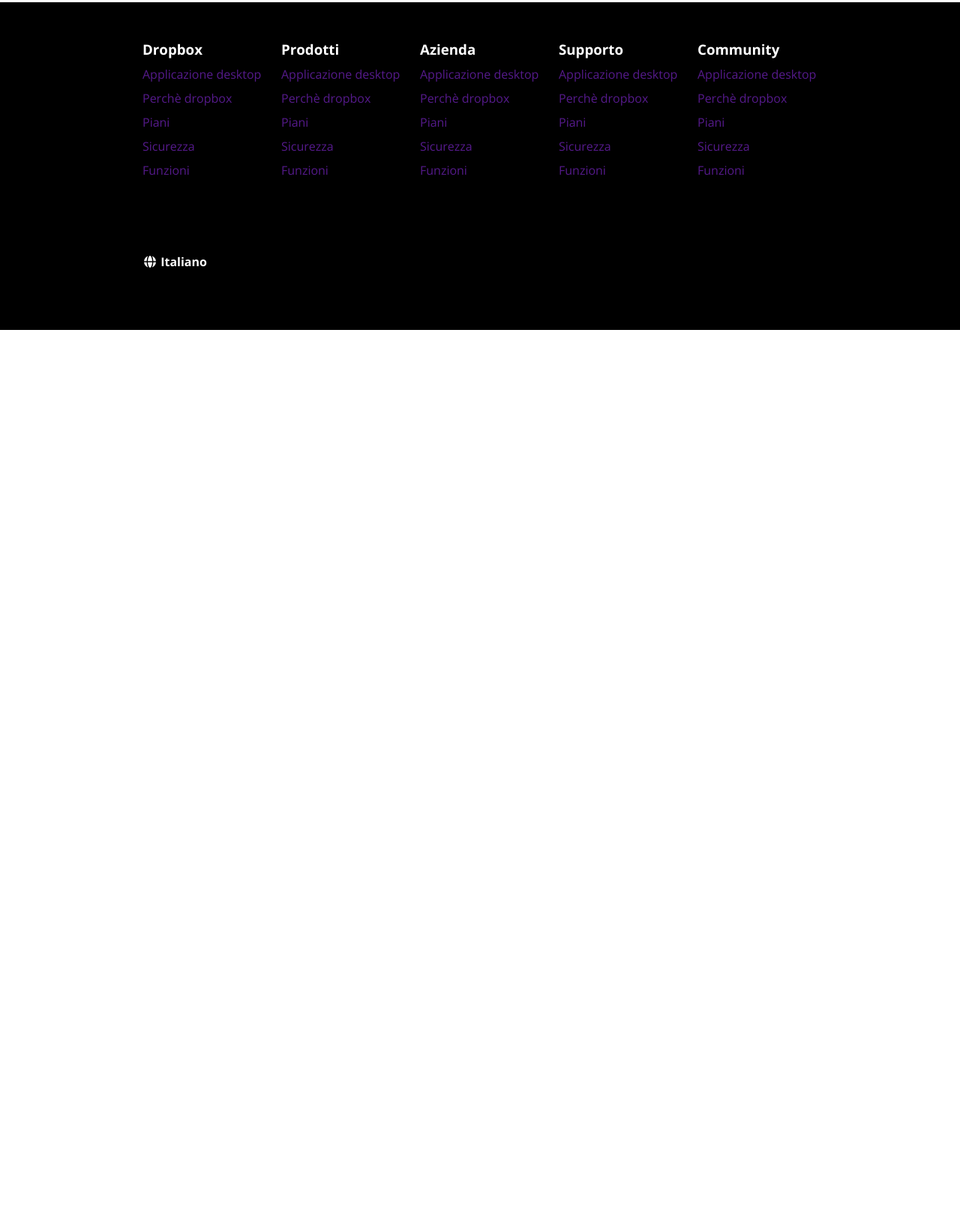
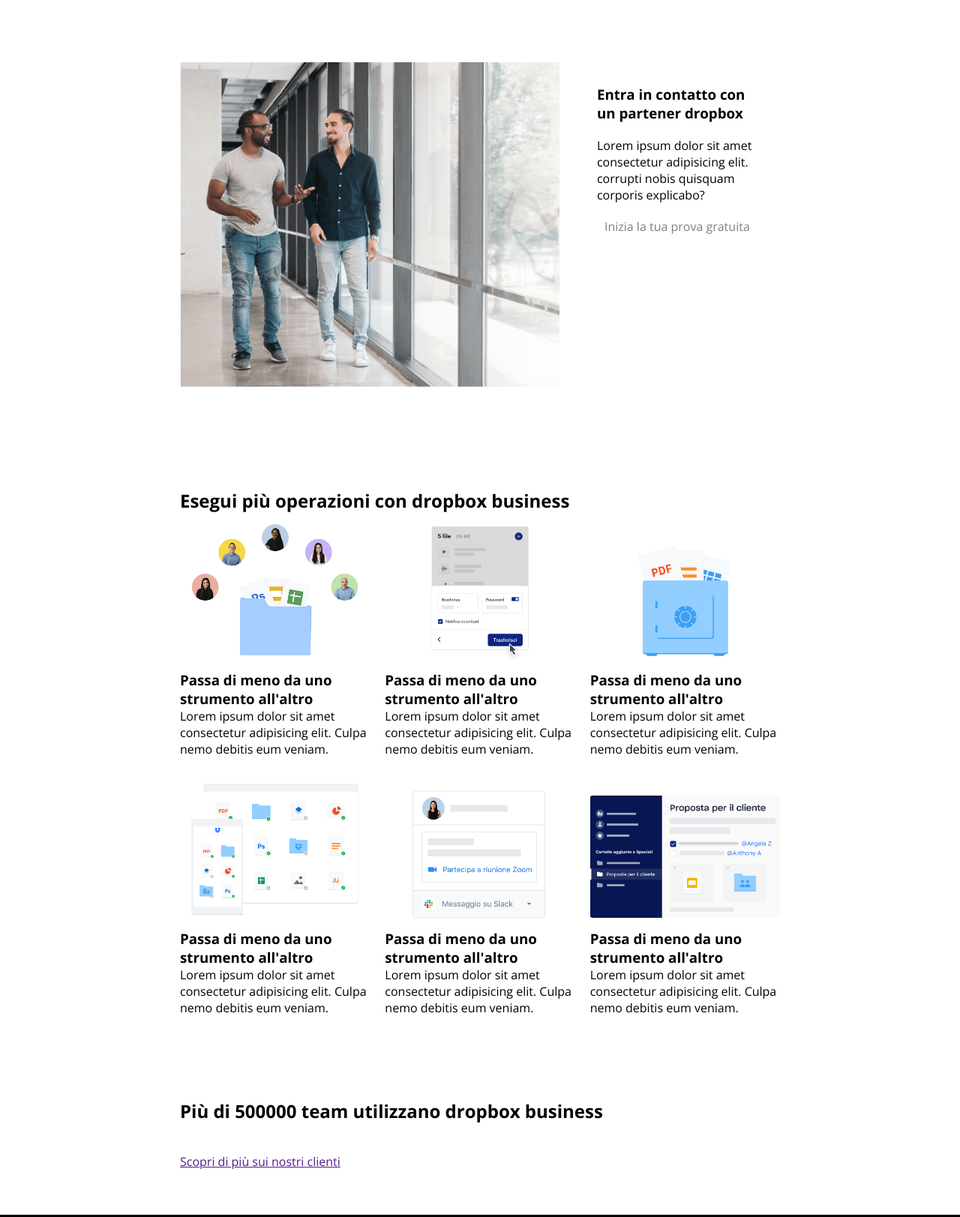
Before and after one commit to Strialuc/htmlcss-dropbox, a plain HTML site: page index.html in a window 1280 px wide. Shown: the part 2006-3629 px from the top of the page at 75% size. Before the commit the page ends 2446 px from the top, so only its background shows below. Drawn offline with nearby package versions, Linux system fonts and the light colour scheme.

Commit message:
esercizio terminato

```diff
--- a/css/style.css
+++ b/css/style.css
@@ -36,9 +36,22 @@ li {
     padding: 10px;
 }
 
+
+
 .btn:hover{
     background-color:aqua;
 }
+
+.btn--gray{
+    background-color: white;
+    color: gray;
+}
+
+.btn--gray:hover{
+    background-color: lightgrey;
+}
+
+
 
 .img-fluid{
     max-width: 100%;
@@ -177,7 +190,7 @@ li {
 }
 
 .enterprise-container{
-      max-width: 800px;
+    max-width: 800px;
     margin: 0 auto;
     gap:30px;
     padding-top:20px;
@@ -192,6 +205,57 @@ li {
 
 .enterprise-left{
     width:30%;
+}
+
+.section-partner{
+    padding:80px;
+}
+
+.partner-container{
+    gap:20px;
+    max-width: 800px;
+    margin: 0 auto;
+}
+
+.partner-right{
+    width: 65%;
+}
+
+.partner-left{
+    flex-direction: column;
+    padding: 30px;
+    width:35%;
+    gap: 20px;
+}
+
+.section-operazioni
+{
+     padding: 50px;
+}
+
+.operazioni-container{
+    max-width: 800px;
+    margin: 0 auto;
+}
+
+.card-section{
+    flex-wrap: wrap;
+    gap:20px;
+}
+
+.card{
+width: calc(100% / 3 - (40px/3));
+}
+
+.utilizzatori-section{
+    padding: 60px;
+}
+
+.utilizzatori-container{
+    max-width: 800px;
+    margin: 0 auto;
+    flex-direction: column;
+    gap: 40px;
 }
 
 
--- a/index.html
+++ b/index.html
@@ -247,12 +247,16 @@
                 </div>
                 <div class="enterprise-container flex">
                     <div class="enterprise-right">
+
                         <h1>Enterprise</h1>
                         <h3>Contatta l'ufficio vendite per i prezzi</h3>
+
                         <p>
-                    soluzioni personalizzate e supporto su misura per aiutare i professionisti IT nella gestione si
+                            soluzioni personalizzate e supporto su misura per aiutare i professionisti IT nella gestione
+                            si
                             qualsiasi scala.
                         </p>
+
                     </div>
 
                     <div class="enterprise-left">
@@ -262,6 +266,112 @@
             </div>
         </div>
         </div>
+
+        <div class="section-partner">
+            <div class="partner-container flex">
+                <div class="partner-right">
+                    <img class="img-fluid" src="./img/partner.png" alt="">
+                </div>
+
+                <div class="partner-left flex">
+                    <h3>Entra in contatto con un partener dropbox</h3>
+                    <p>Lorem ipsum dolor sit amet consectetur adipisicing elit.
+                        corrupti nobis quisquam corporis explicabo?</p>
+                    <a href=""><span class="btn btn--gray">Inizia la tua prova gratuita</span></a>
+
+                </div>
+            </div>
+        </div>
+        <div class="section-operazioni">
+            <div class="operazioni-container">
+                <h2>Esegui più operazioni con dropbox business</h2>
+                <div class="card-section flex">
+                    <div class="card">
+                        <figure>
+                            <img class="img-fluid" src="./img/business-feature-switching-tools.png" alt="">
+                            <figcaption>
+                                <h3>Passa di meno da uno strumento all'altro</h3>
+                                <p>Lorem ipsum dolor sit amet consectetur adipisicing elit. Culpa nemo debitis eum
+                                    veniam.</p>
+                            </figcaption>
+                        </figure>
+
+                    </div>
+                    <div class="card">
+                        <figure>
+                            <img class="img-fluid" src="./img/business-feature-send-files-it.png" alt="">
+                            <figcaption>
+                                <h3>Passa di meno da uno strumento all'altro</h3>
+                                <p>Lorem ipsum dolor sit amet consectetur adipisicing elit. Culpa nemo debitis eum
+                                    veniam.</p>
+                            </figcaption>
+                        </figure>
+
+                    </div>
+                    <div class="card">
+                        <figure>
+                            <img class="img-fluid" src="./img/business-feature-security.png" alt="">
+                            <figcaption>
+                                <h3>Passa di meno da uno strumento all'altro</h3>
+                                <p>Lorem ipsum dolor sit amet consectetur adipisicing elit. Culpa nemo debitis eum
+                                    veniam.</p>
+                            </figcaption>
+                        </figure>
+                    </div>
+                    <div class="card">
+                        <figure>
+                            <img class="img-fluid" src="./img/business-feature-multi-device.png" alt="">
+                            <figcaption>
+                                <h3>Passa di meno da uno strumento all'altro</h3>
+                                <p>Lorem ipsum dolor sit amet consectetur adipisicing elit. Culpa nemo debitis eum
+                                    veniam.</p>
+                            </figcaption>
+                        </figure>
+                    </div>
+                    <div class="card">
+                        <figure>
+                            <img class="img-fluid" src="./img/business-feature-integrations-it.png" alt="">
+                            <figcaption>
+                                <h3>Passa di meno da uno strumento all'altro</h3>
+                                <p>Lorem ipsum dolor sit amet consectetur adipisicing elit. Culpa nemo debitis eum
+                                    veniam.</p>
+                            </figcaption>
+                        </figure>
+                    </div>
+                    <div class="card">
+                        <figure>
+                            <img class="img-fluid" src="./img/business-feature-coordinate-it.png" alt="">
+                            <figcaption>
+                                <h3>Passa di meno da uno strumento all'altro</h3>
+                                <p>Lorem ipsum dolor sit amet consectetur adipisicing elit. Culpa nemo debitis eum
+                                    veniam.</p>
+                            </figcaption>
+
+                        </figure>
+
+                    </div>
+
+                </div>
+            </div>
+
+        </div>
+
+        <div class="utilizzatori-section">
+            <div class="utilizzatori-container flex">
+                <div>
+                    <h2>Più di 500000 team utilizzano dropbox business</h2>
+                </div>
+                <div>
+                    <a class="link-sott" href="">Scopri di più sui nostri clienti</a>
+                </div>
+            </div>
+        </div>
+
+
+
+
+
+
 
     </main>
     <footer class="footer">
```
Lines whose indentation alone changed are shown as unchanged.
